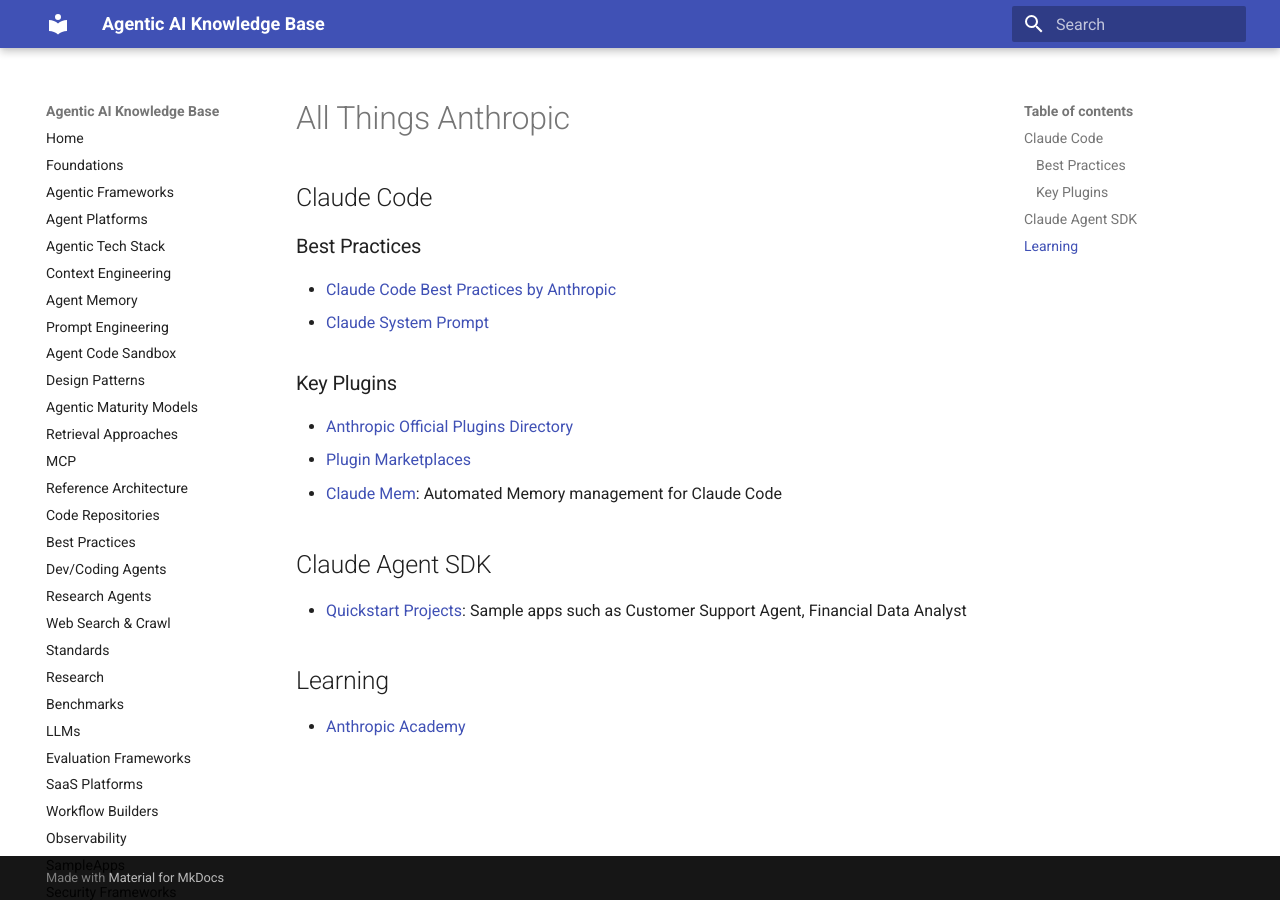
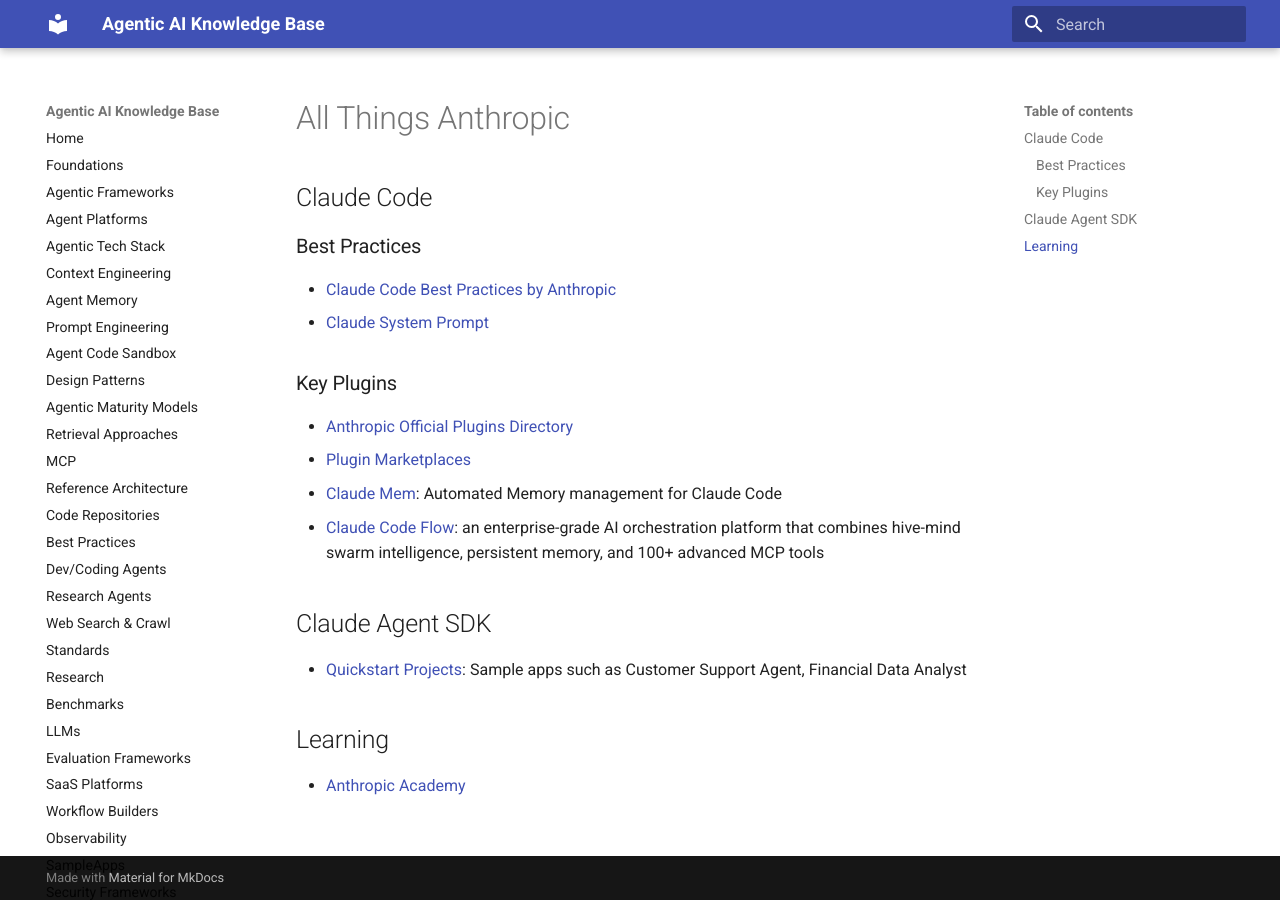
Before and after one commit to ankurkumarz/agentic-ai-knowledge-base, an MkDocs documentation site: the page built from docs/AllThingsAnthropic/README.md, in a window 1280 px wide. Built offline with MkDocs 1.6.1 and Material for MkDocs 9.7.7, drawn with Linux system fonts in a browser that asks for light colours.

Commit message:
Claude Code Flow

```diff
--- a/docs/AllThingsAnthropic/README.md
+++ b/docs/AllThingsAnthropic/README.md
@@ -10,6 +10,7 @@
 - [Anthropic Official Plugins Directory](https://github.com/anthropics/claude-plugins-official)
 - [Plugin Marketplaces](https://claudemarketplaces.com/)
 - [Claude Mem](https://github.com/thedotmack/claude-mem/): Automated Memory management for Claude Code
+- [Claude Code Flow](https://claude-flow.ruv.io/): an enterprise-grade AI orchestration platform that combines hive-mind swarm intelligence, persistent memory, and 100+ advanced MCP tools
 
 ## Claude Agent SDK
 
```
